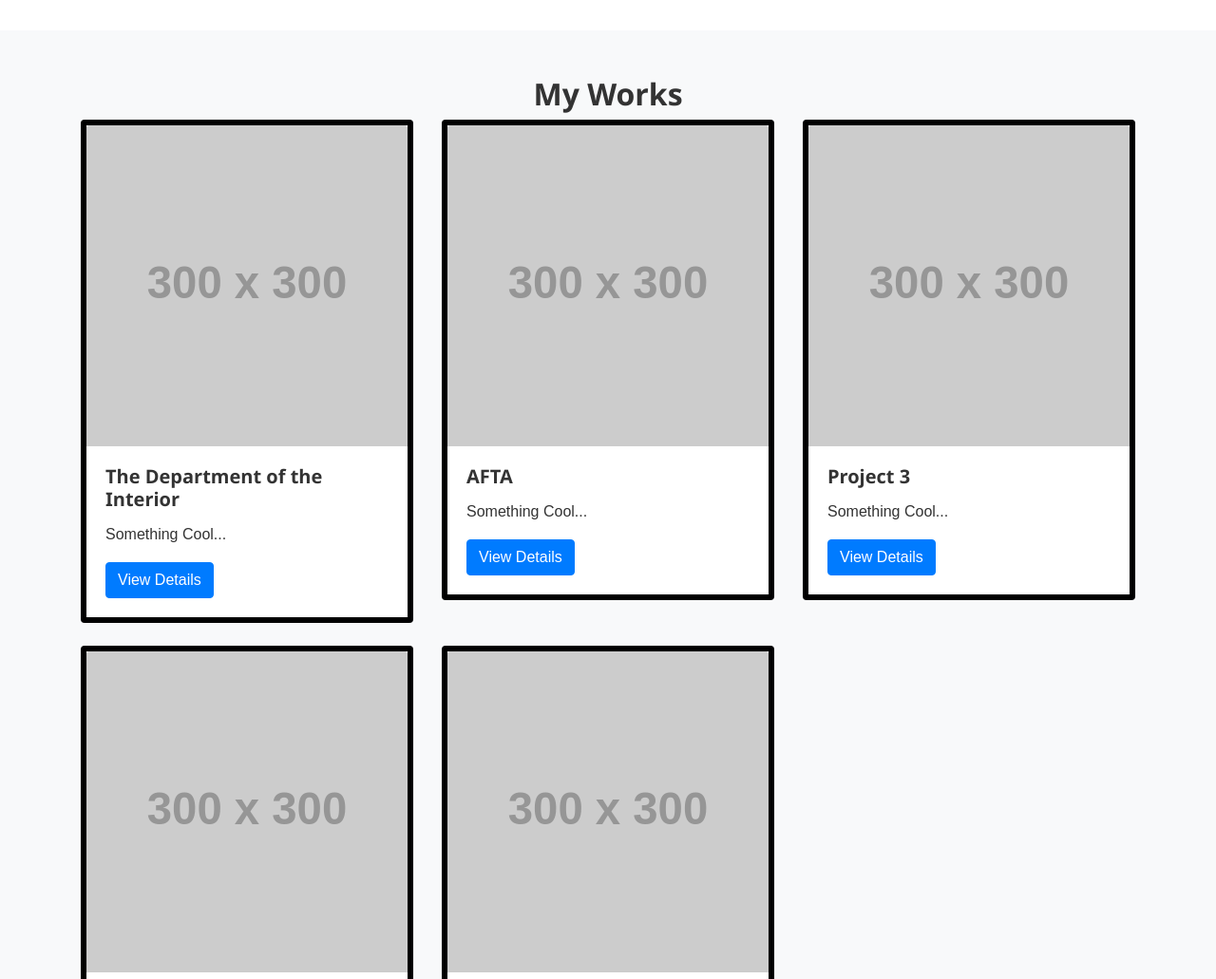
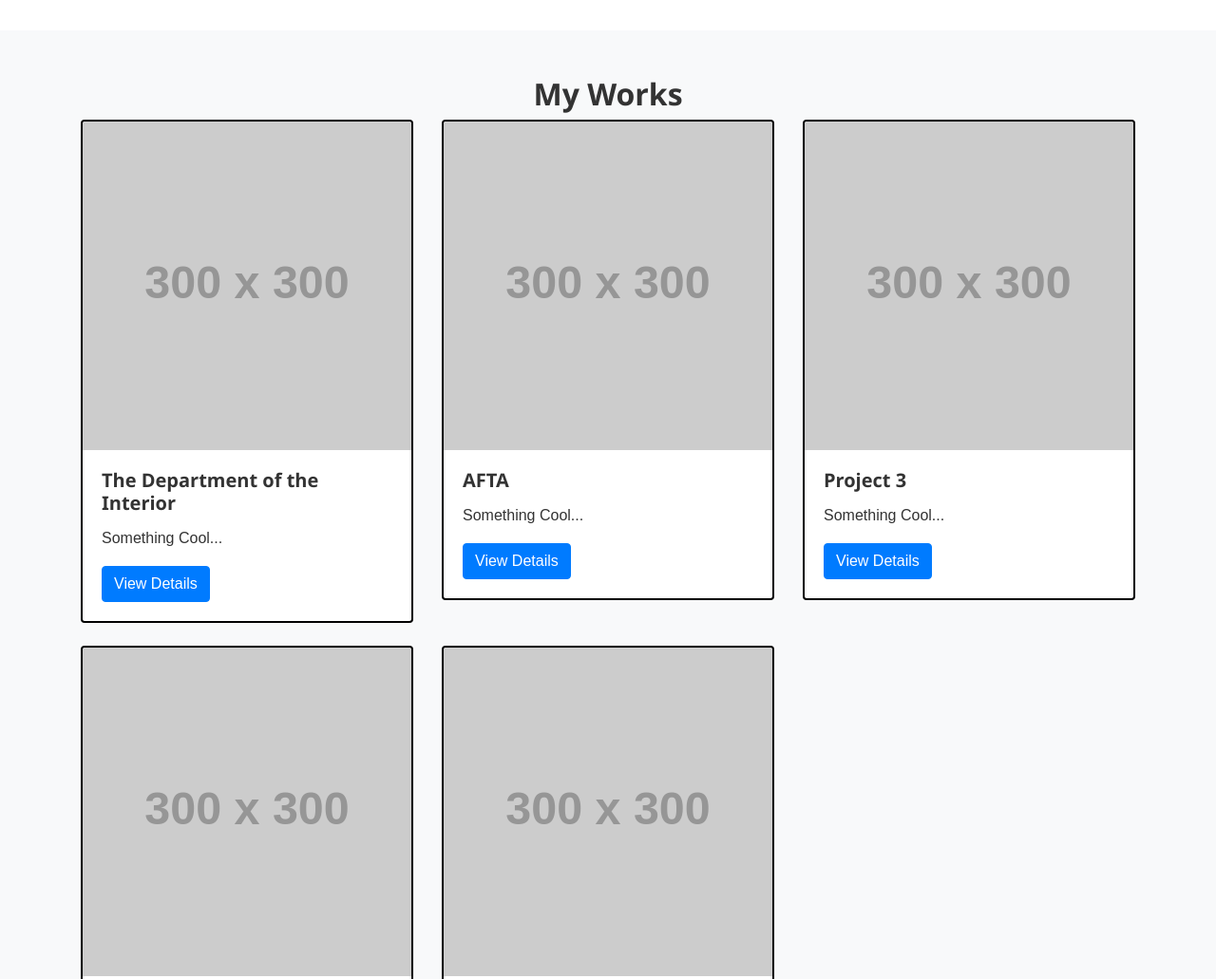
Before and after one commit to tlcheese0/UX_UI_HW_19, a plain HTML site: page index.html in a window 1280 px wide. Shown: the part 760-1791 px from the top of the page at 95% size. Drawn offline with nearby package versions, Linux system fonts and the light colour scheme; placeholder pictures from the web are drawn by us.

```diff
--- a/style.css
+++ b/style.css
@@ -63,7 +63,7 @@ body {
 
 .project-card {
   transition: transform 0.3s ease-in-out;
-    border: 6px solid #000;
+  border: 2px solid #000;
 }
 
 .project-card:hover {
```
Lines whose indentation alone changed are shown as unchanged.
